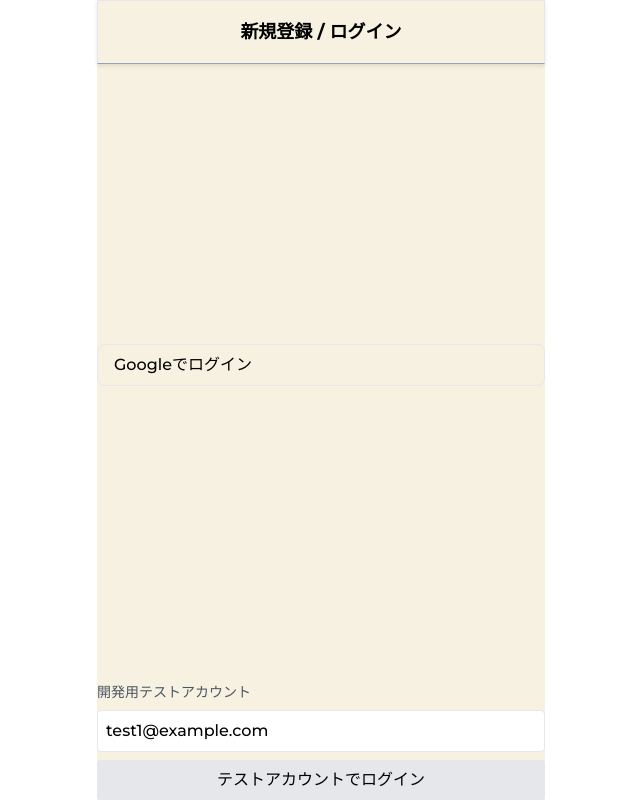
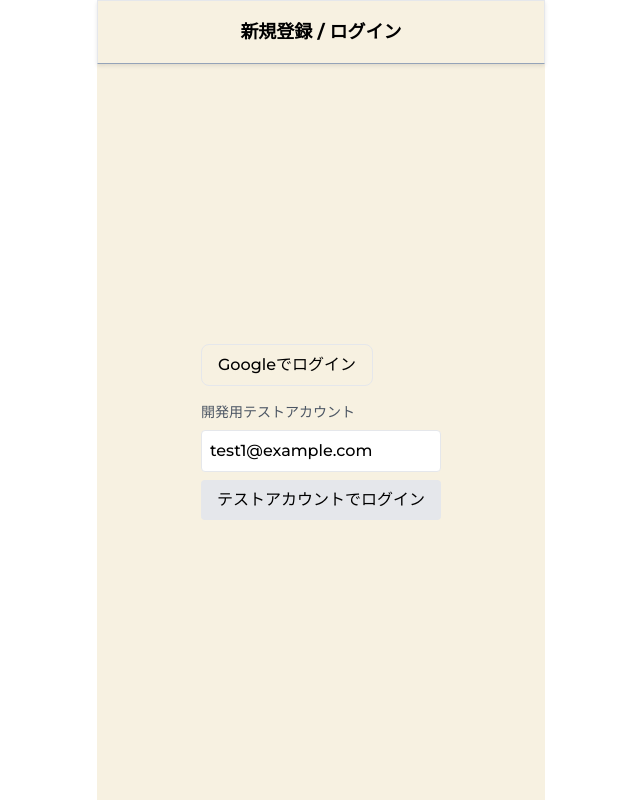
Before and after one commit to NelsoNave/mahjong-app, a Next.js app: page /login in a window 1280 px wide. Shown: the whole page, without its empty margins (319-959 px from the left). Built offline with nearby package versions, Linux system fonts and the light colour scheme; no server answers.

Commit message:
style: center the sign-in section #19

```diff
--- a/app/login/page.tsx
+++ b/app/login/page.tsx
@@ -17,6 +17,7 @@ export default function Login() {
       <>
         <Header context="新規登録 / ログイン" />
 
+        <div className="m-auto">
           {/* Google auth */}
           <button
             className="flex items-center gap-2 rounded-lg border px-4 py-2 hover:bg-gray-100"
@@ -28,7 +29,9 @@ export default function Login() {
           {/* test login for development */}
           {process.env.NODE_ENV === "development" && (
             <div className="mt-4">
-            <p className="mb-2 text-sm text-gray-600">開発用テストアカウント</p>
+              <p className="mb-2 text-sm text-gray-600">
+                開発用テストアカウント
+              </p>
               <form
                 className="flex flex-col gap-2"
                 onSubmit={(e) => {
@@ -55,6 +58,7 @@ export default function Login() {
               </form>
             </div>
           )}
+        </div>
       </>
     );
   }
```
Lines whose indentation alone changed are shown as unchanged.
